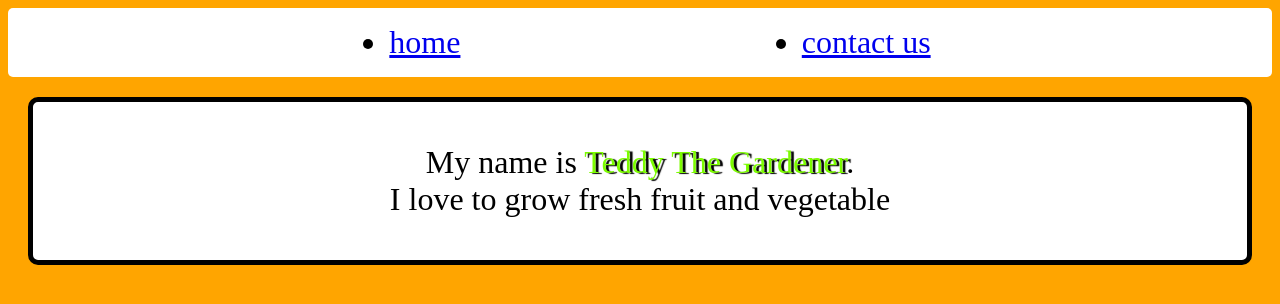
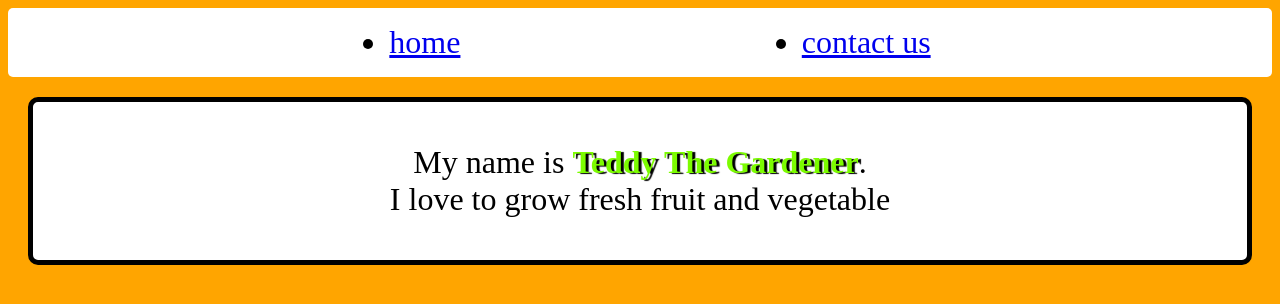
Before and after one commit to vdt2938/project5, a plain HTML site: page about-us.html in a window 1280 px wide. Drawn offline with Linux system fonts and the light colour scheme.

Commit message:
Update about-us.html

```diff
--- a/about-us.html
+++ b/about-us.html
@@ -17,7 +17,7 @@
     </div>
 
     <div class="aboutus">
-        <p>My name is <span>teddy the gardener</span>. <br> I love to grow fresh fruit and vegetable </p>
+        <p>My name is <strong><span>teddy the gardener</span></strong>. <br> I love to grow fresh fruit and vegetable </p>
     </div>
 </body>
 </html>
```
